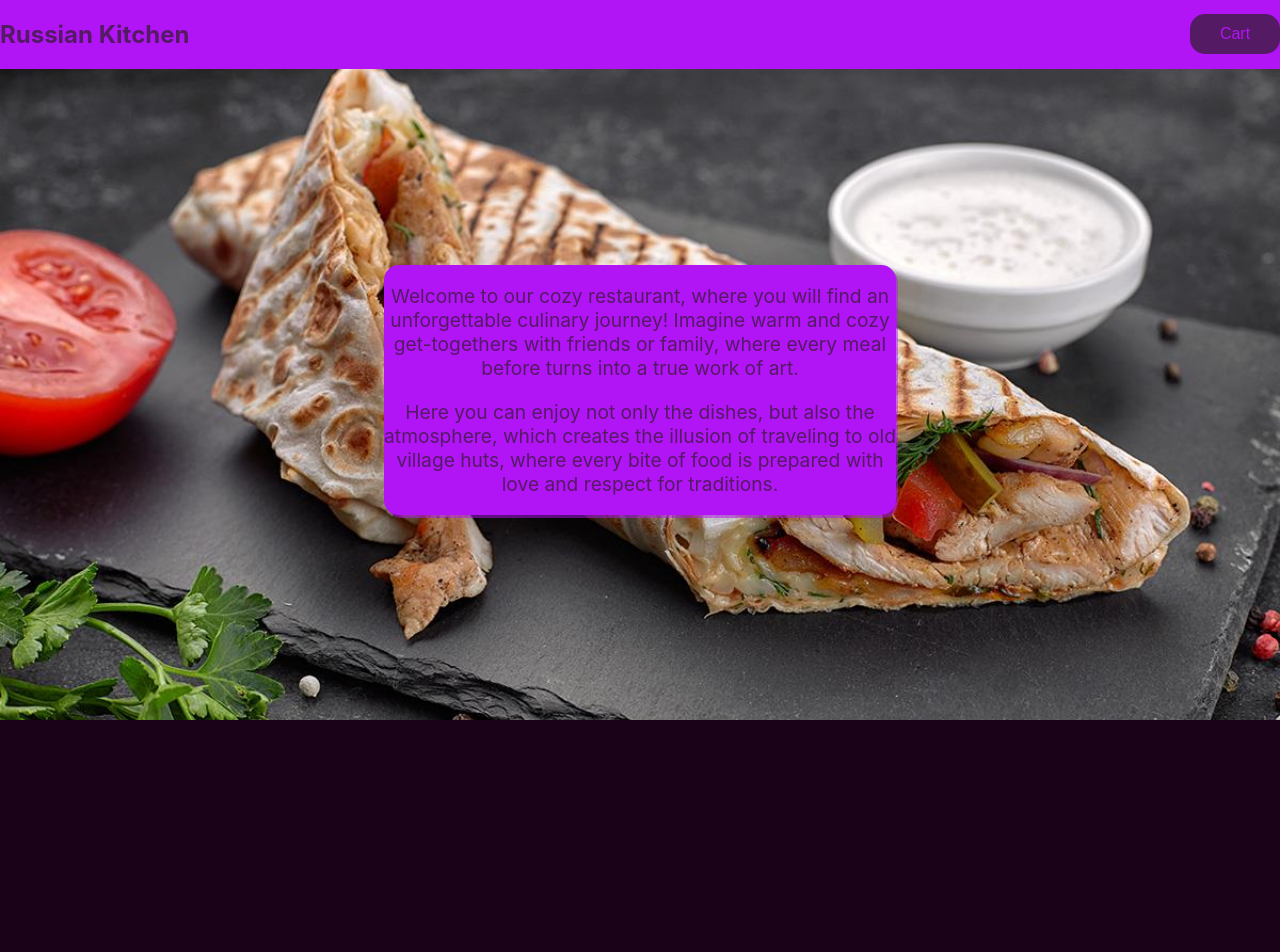
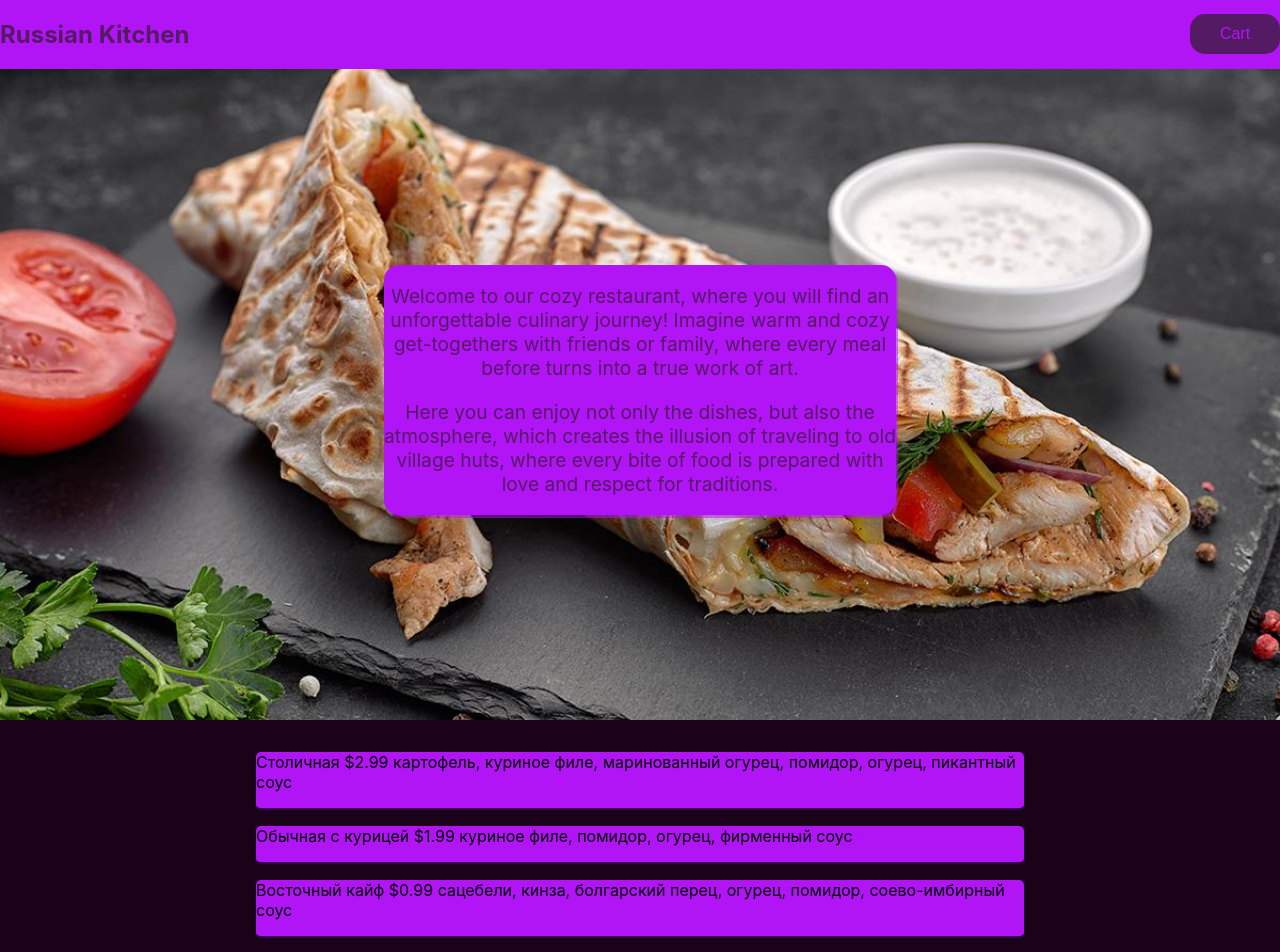
Before and after one commit to jegorRegularUser/Russian-Kitchen, a React (Create React App) app: page / in a window 1280 px wide. Shown: the top 952 px of the page. Before the commit the page ends 800 px from the top, so only its background shows below. Built offline with nearby package versions, Linux system fonts and the light colour scheme.

Commit message:
start adding a DishList with DishItem

```diff
--- a/src/App.js
+++ b/src/App.js
@@ -1,11 +1,13 @@
-import Header from "./components/Header/Header";
+import DishList from './components/DishList/DishList'
+import Header from './components/Header/Header'
 
 function App() {
-  return (
-    <div>
-      <Header></Header>
-    </div>
-  );
+	return (
+		<div>
+			<Header />
+			<DishList />
+		</div>
+	)
 }
 
-export default App;
+export default App
--- /dev/null
+++ b/src/components/DishList/DishItem.js
@@ -0,0 +1,11 @@
+import styles from './DishItem.module.css'
+const DishItem = ({ id, name, price, description }) => {
+	return (
+		<li>
+			<div className={styles.description}>
+				{name} ${price} {description}
+			</div>
+		</li>
+	)
+}
+export default DishItem
--- /dev/null
+++ b/src/components/DishList/DishItem.module.css
@@ -0,0 +1,10 @@
+li {
+	background-color: var(--light-purple);
+	border: 2px;
+	border-radius: 5px;
+	display: flex;
+	justify-content: space-between;
+	margin: 1rem;
+	padding-bottom: 1rem;
+	border-bottom: 2px solid rgb(58, 6, 75);
+}
--- /dev/null
+++ b/src/components/DishList/DishList.js
@@ -0,0 +1,46 @@
+import DishItem from './DishItem'
+import styles from './DishList.module.css'
+const DUMMY_DISHES = [
+	{
+		id: 'm1',
+		name: 'Столичная',
+		description:
+			'картофель, куриное филе, маринованный огурец, помидор, огурец, пикантный соус',
+		price: 2.99,
+	},
+	{
+		id: 'm2',
+		name: 'Обычная с курицей',
+		description: 'куриное филе, помидор, огурец, фирменный соус',
+		price: 1.99,
+	},
+	{
+		id: 'm3',
+		name: 'Восточный кайф',
+		description:
+			'сацебели, кинза, болгарский перец, огурец, помидор, соево-имбирный соус',
+		price: 0.99,
+	},
+]
+
+const DishList = props => {
+	const dishListSort = DUMMY_DISHES.map(meal => {
+		return (
+			<DishItem
+				key={meal.id}
+				name={meal.name}
+				id={meal.id}
+				description={meal.description}
+				price={meal.price}
+			/>
+		)
+	})
+
+	return (
+		<section className={styles.dishes}>
+			<ul>{dishListSort}</ul>
+		</section>
+	)
+}
+
+export default DishList
--- /dev/null
+++ b/src/components/DishList/DishList.module.css
@@ -0,0 +1,24 @@
+.dishes {
+	max-width: 50rem;
+	width: 90%;
+	margin: 2rem auto;
+	animation: dishes-appear 1s ease-out forwards;
+}
+
+.dishes ul {
+	list-style: none;
+	margin: 0;
+	padding: 0;
+}
+
+@keyframes dishes-appear {
+	from {
+		opacity: 0;
+		transform: translateY(3rem);
+	}
+
+	to {
+		opacity: 1;
+		transform: translateY(0);
+	}
+}
```
